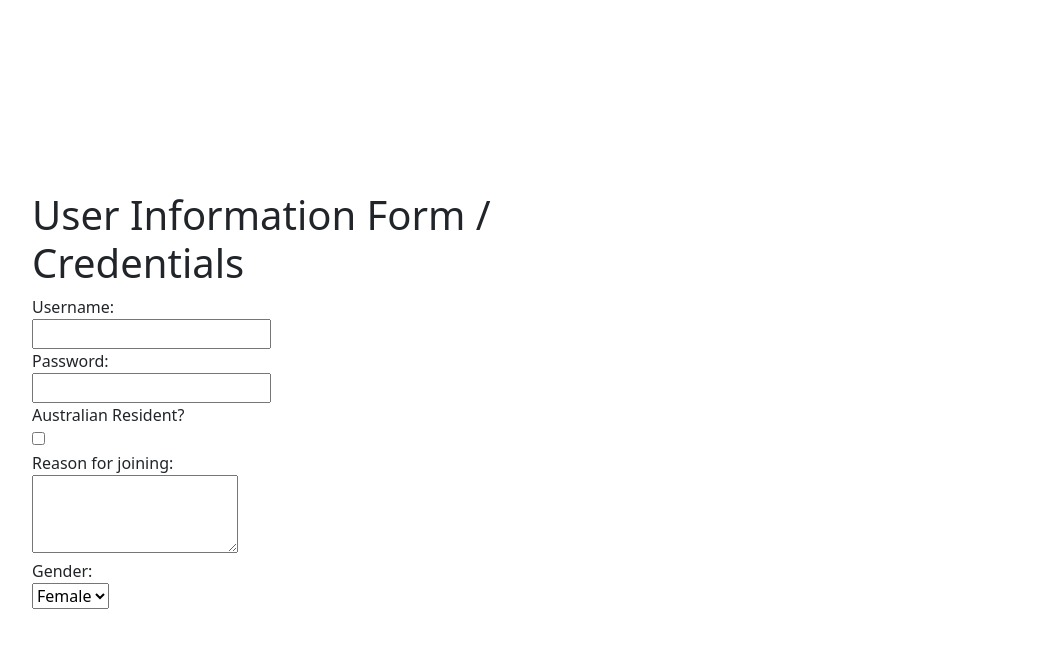
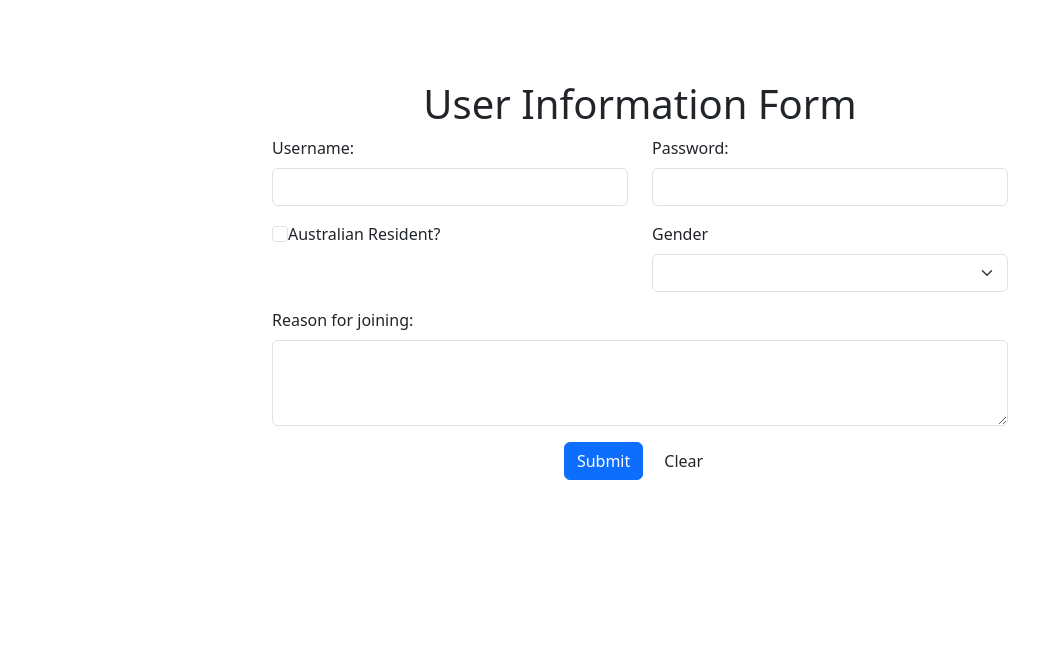
Before and after one commit to Dhivya1910/dhivya-library, a Vue app in the folder dhivya-library/: page / in a window 1280 px wide. Shown: the top 648 px of the page, without its empty margins (0-1039 px from the left). Built offline with nearby package versions, Linux system fonts and the light colour scheme.

Commit message:
accomplished week3's activity 6 by displaying the submitted cards and clearing them

```diff
--- a/dhivya-library/src/assets/main.css
+++ b/dhivya-library/src/assets/main.css
@@ -21,7 +21,7 @@
   }
 }
 
-@media (min-width: 1024px) {
+/* @media (min-width: 1024px) {
   body {
     display: flex;
     place-items: center;
@@ -32,4 +32,4 @@
     grid-template-columns: 1fr 1fr;
     padding: 0 2rem;
   }
-}
+} */
--- a/dhivya-library/src/components/Form.vue
+++ b/dhivya-library/src/components/Form.vue
@@ -1,34 +1,105 @@
 <template>
-    <div class = "form">
-    <h1>User Information Form / Credentials</h1>
-    <form>
-        <label for = "username"> Username: </label><br>
-        <input type = "text" id = "username" name="username"><br>
+    <div class = "container mt-5">
+        <div class ="row">
+            <div class = "col-md-8 offset-md-2">
+                <h1 class="text-center">User Information Form</h1>
+                <form @submit.prevent = "submitForm">
+                    <div class = "row mb-3">
+                        <div class = "col-md-6">
+                            <label for = "username" class="form-label">Username: </label>
+                            <input type = "text" id = "username" name="username" class="form-control" v-model = "formData.username">
+                        </div>
+                        <div class="col-md-6">
+                            <label for = "password"  class="form-label">Password: </label>
+                            <input type = "password" id = "password" class="form-control" v-model="formData.password" >
+                        </div>
+                        </div>
+                        <div class="row mb-3">
+                            <div class = "col-md-6">
+                                <div class = "form check">
+                                    <input type = "checkbox" class = "form-check-input" id="isAustralian" v-model="formData.isAustralian">
+                                    <label class = "form-check-label" for = "isAustralian">Australian Resident?</label>
+                                </div>
+                                </div>
+                                <div class="col-md-6">
+                                    <label for = "gender" class="form-label">Gender</label>
+                                    <select id="gender" class = "form-select" v-model ="formData.gender">
+                                        <option value = "female">Female</option>
+                                        <option value = "male">Male</option>
+                                        <option value="other">Other</option>
+                                    </select>
+                                </div>
+                            </div>
+                            <div class = "mb-3">
+                                <label for = "reason" class="form-label">Reason for joining: </label>
+                                <textarea id = "reason" rows="3" class = "form-control" v-model="formData.reason"></textarea>
+                            </div>
+                            <div class ="text-center">
+                                <button type="submit" class ="btn btn-primary me-2">Submit</button>
+                                <button type="button" class ="btn btn secondary" @click="clearForm">Clear</button>
+                    </div>
+                </form>
+                <div class="row mt-5" v-if="submittedCards.length">
+                <div class="d-flex flex-wrap justify-content-start">
+                    <div v-for="(card, index) in submittedCards" :key="index" class="card m-2" style="width: 18rem;">
+                        <div class="card-header">
+                            User Information
+                        </div>
+                        <ul class="list-group list-group-flush">
+                            <li class="list-group-item">Username: {{ card.username }}</li>
+                            <li class="list-group-item">Password: {{ card.password }}</li>
+                            <li class="list-group-item">Australian Resident: {{ card.isAustralian ? 'Yes' : 'No' }}</li>
+                            <li class="list-group-item">Gender: {{ card.gender }}</li>
+                            <li class="list-group-item">Reason: {{ card.reason }}</li>
+                        </ul>
+                    </div>
+                </div>
+                </div>
+            </div>
+        </div>
 
-        <label for = "password">Password: </label><br>
-        <input type = "password" id = "password" name="password"><br>
 
-        <label for = "isAustralian">Australian Resident? </label><br>
-        <input type = "checkbox" id = "isAustralian" name="isAustralian"><br>
-
-        <label for = "reason">Reason for joining: </label><br>
-        <textarea id = "reason" name = "reason" rows="3"></textarea><br>
-
-        <label for = "gender">Gender: </label><br>
-        <select id = "gender">
-            <option value = "Female">Female</option>
-            <option value = "Male">Male</option>
-            <option value="other">Other</option>
-        </select>
-
-    </form>
     </div>
 </template>
 
 <script setup>
 // Our logic will go here
+import { ref } from 'vue';
+
+const formData = ref({
+    username: '',
+    password: '',
+    isAustralian: false,
+    reason: '',
+    gender: ''
+});
+
+const submittedCards = ref([]);
+
+const submitForm = () => {
+    submittedCards.value.push({
+        ...formData.value
+    });
+};
+
+const clearForm = () => {
+  submittedCards.value = [];
+}
 </script>
 
-<!-- <style scoped>
-// Our logic will go here
-</style> -->
+<style scoped>
+   .card {
+   border: 1px solid #ccc;
+   border-radius: 10px;
+   box-shadow: 0 2px 4px rgba(0, 0, 0, 0.1);
+   }
+   .card-header {
+   background-color: #275FDA;
+   color: white;
+   padding: 10px;
+   border-radius: 10px 10px 0 0;
+   }
+   .list-group-item {
+   padding: 10px;
+   }
+</style>
```
